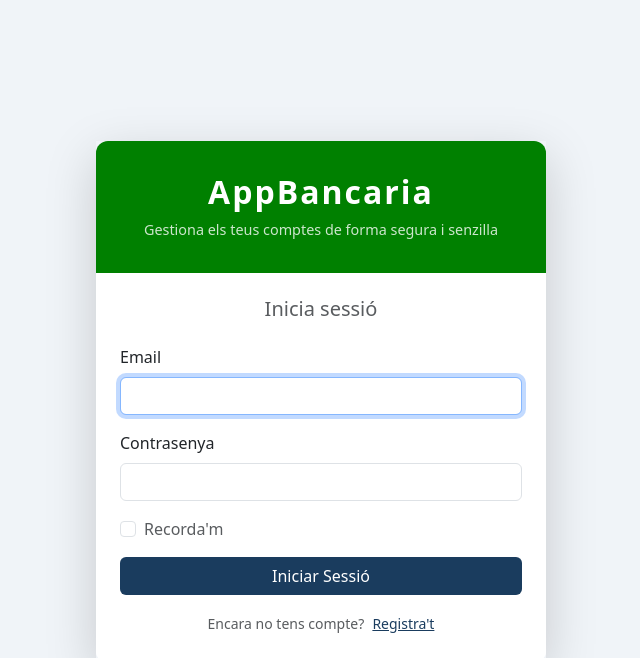
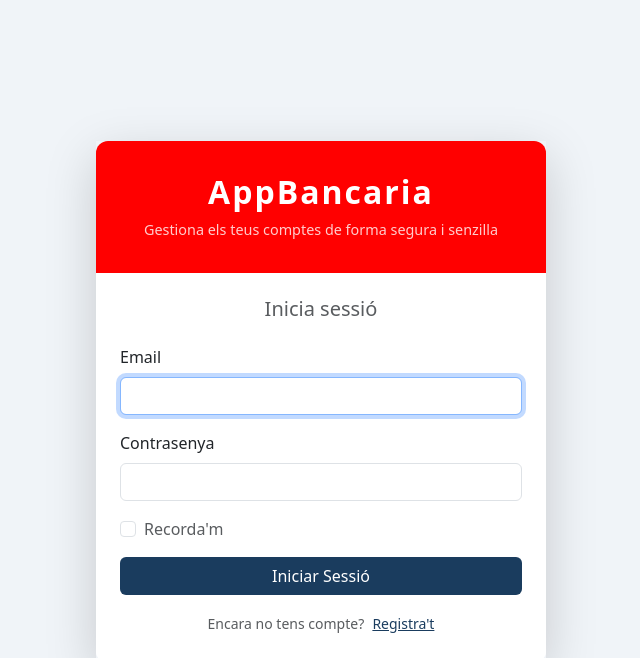
Before and after one commit to polb1/GithubActions_x_Polboleda, a Laravel app: page / in a window 1280 px wide. Shown: the top 658 px of the page, without its empty margins (319-959 px from the left). Run offline with Laravel 12, Linux system fonts and the light colour scheme.

Commit message:
Canvi de color a vermell

```diff
--- a/resources/views/welcome.blade.php
+++ b/resources/views/welcome.blade.php
@@ -21,7 +21,7 @@
         }
 
         .bank-header {
-            background-color: green;
+            background-color: red;
             color: white;
             border-radius: 12px 12px 0 0;
             padding: 2rem;
```
Also changed, not shown: tests/Feature/ExampleTest.php (+1 -1 lines).
